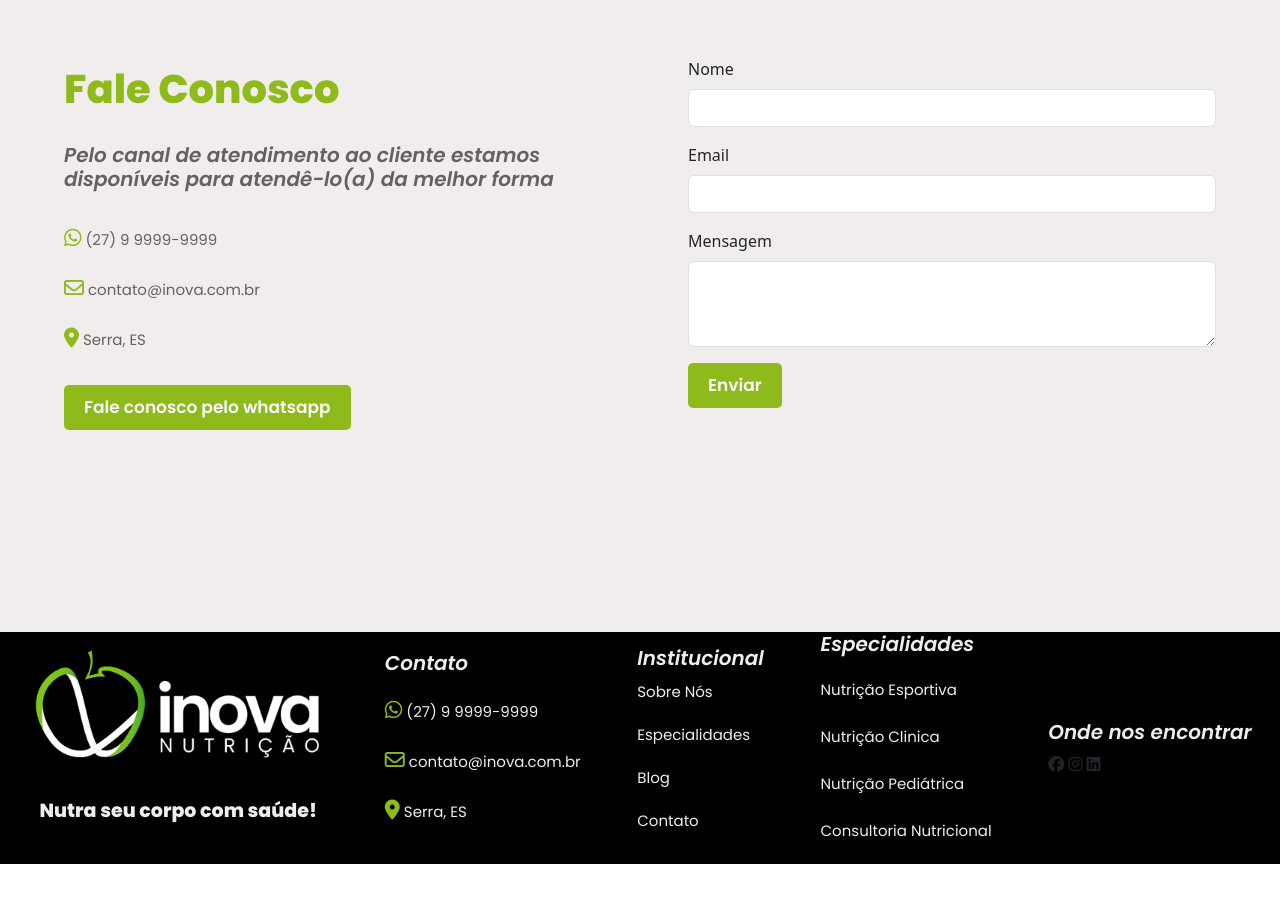
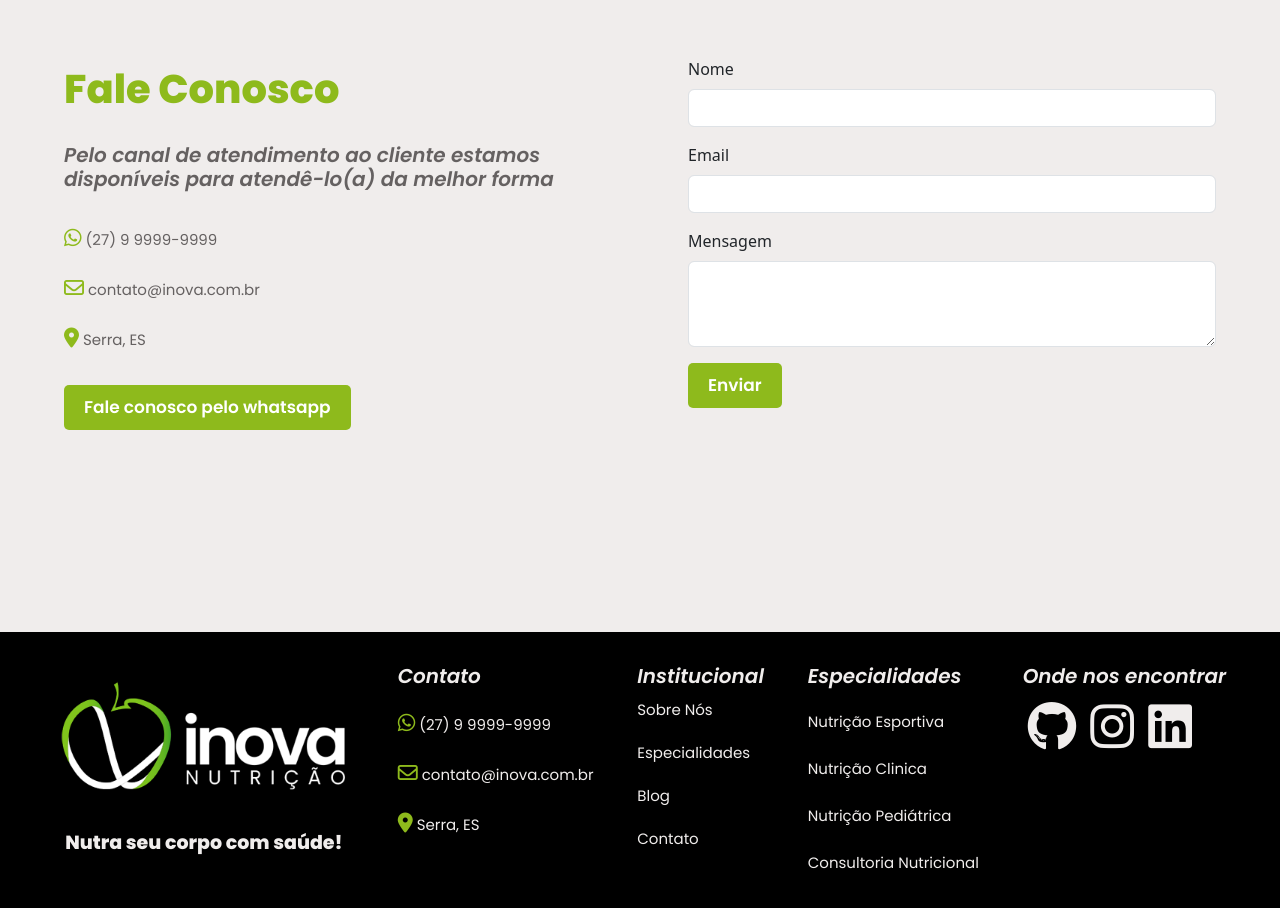
Before and after one commit to ygorp/inova_nutri-o, a plain HTML site: page index.html in a window 1280 px wide. Shown: the part 5113-6021 px from the top of the page. Before the commit the page ends 5977 px from the top, so only its background shows below. Drawn offline with nearby package versions, Linux system fonts and the light colour scheme.

Commit message:
finalizado o footer

```diff
--- a/css/main.css
+++ b/css/main.css
@@ -346,8 +346,8 @@
     height: 100%;
     background-color: var(--secondary-color);
     display: flex;
-    align-items: center;
     justify-content: space-around;
+    padding: 2rem;
 }
 
 .footer_logo {
@@ -399,3 +399,9 @@
     color: var(--background-color);
     text-decoration: none;
 }
+
+.footer_icons i {
+    font-size: 50px;
+    margin: 5px;
+    color: var(--background-color);
+}
--- a/index.html
+++ b/index.html
@@ -257,7 +257,7 @@
       </div>
       <div class="footer_icons">
         <h3>Onde nos encontrar</h3>
-        <i class="fa-brands fa-facebook"></i>
+        <i class="fa-brands fa-github"></i>
         <i class="fa-brands fa-instagram"></i>
         <i class="fa-brands fa-linkedin"></i>
       </div>
```
